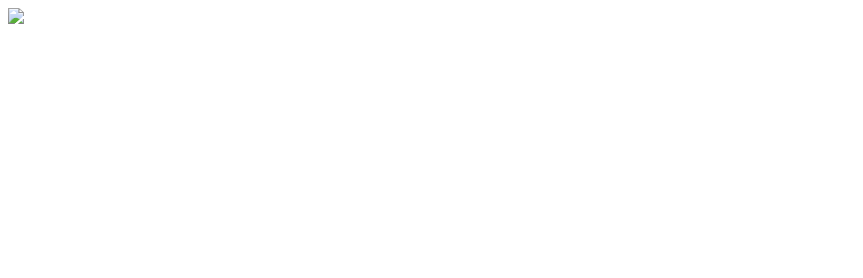
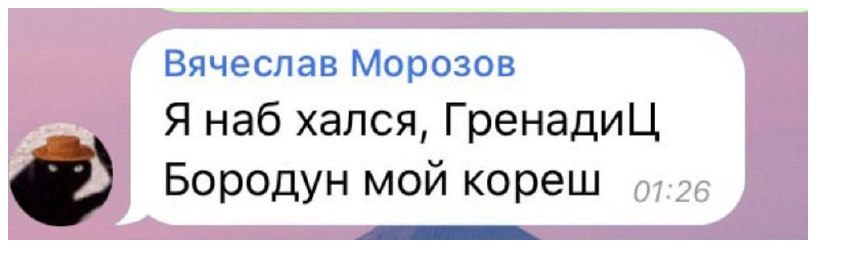
Before and after one commit to MorozikSas/birthday_quiz, a plain HTML site: page people/gleb/index.html in a window 1280 px wide. Shown: the whole page, without its empty margins (0-863 px from the left). Drawn offline with Linux system fonts and the light colour scheme.

Commit message:
Added all directoris

```diff
--- a/people/gleb/index.html
+++ b/people/gleb/index.html
@@ -5,6 +5,6 @@
     <title>Отагадай загадку и получи пароль от замка</title>
 </head>
 <body>
-    <img src="/birthday_quiz/people/pic/borodun.jpeg">
+    <img src="/birthday_quiz/pic/borodun.jpeg">
 </body>
 </html>
```
Also changed, not shown: people/borichevskii/style.css (deleted), people/gleb/style.css (deleted), people/jenya/style.css (deleted), people/kirill/style.css (deleted), people/megaborodun4ik/style.css (deleted), people/sveta/style.css (deleted), people/vasiliev/style.css (deleted), people/vlasov/style.css (deleted).
